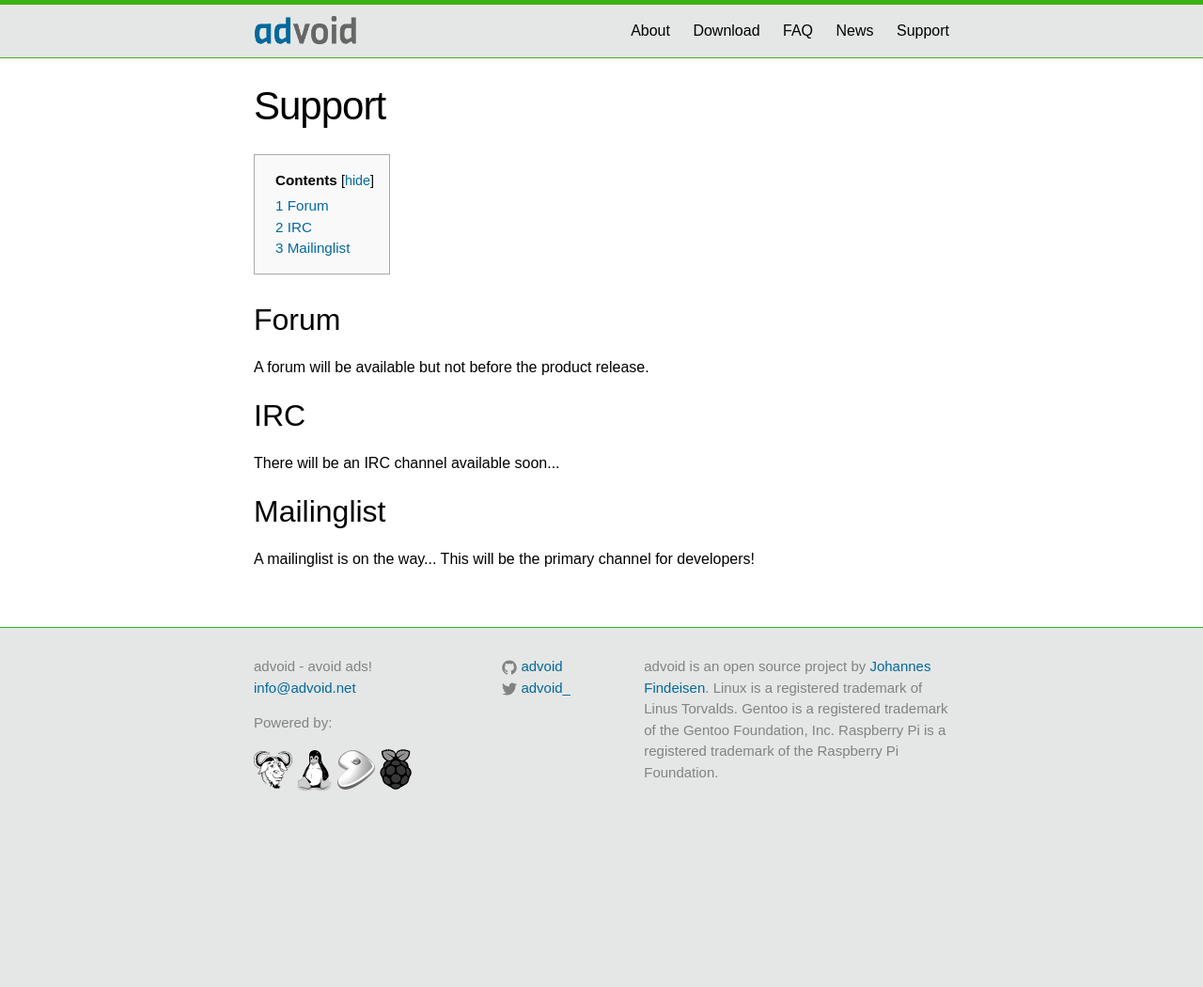
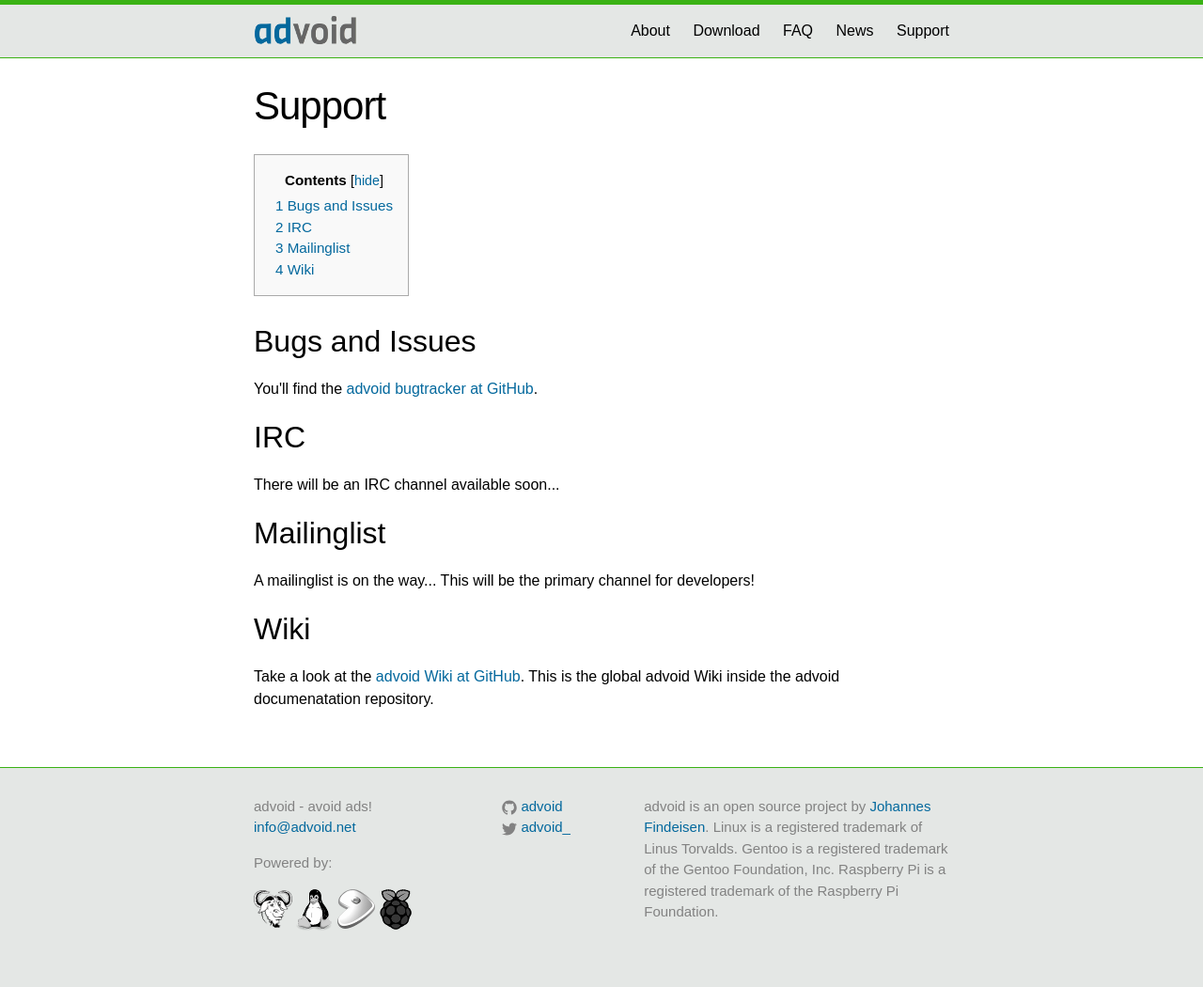
Before and after one commit to advoid/advoid.net, a Jekyll site: the page built from support.md, in a window 1280 px wide. Shown: the whole page at 94% size. Built offline with Jekyll 4.4.1, drawn with Linux system fonts in a browser that asks for light colours; nearby versions of some CDN libraries; library files that are not in the unit come from our copies; before the commit the page ends 902 px from its top, so only the background shows below that.

Commit message:
added some content and some fixed some stuff

```diff
--- a/support.md
+++ b/support.md
@@ -4,9 +4,9 @@
 permalink: /support/
 ---
 
-<h2>Forum</h2>
+<h2>Bugs and Issues</h2>
 
-<p>A forum will be available but not before the product release.</p>
+<p>You'll find the <a href="https://github.com/advoid/advoid/issues">advoid bugtracker at GitHub</a>.</p>
 
 <h2>IRC</h2>
 
@@ -15,3 +15,7 @@
 <h2>Mailinglist</h2>
 
 <p>A mailinglist is on the way... This will be the primary channel for developers!</p>
+
+<h2>Wiki</h2>
+
+<p>Take a look at the <a href="https://github.com/advoid/documentation/wiki">advoid Wiki at GitHub</a>. This is the global advoid Wiki inside the advoid documenatation repository.</p>
```
Also changed, not shown: download.md (+2 -2 lines).
